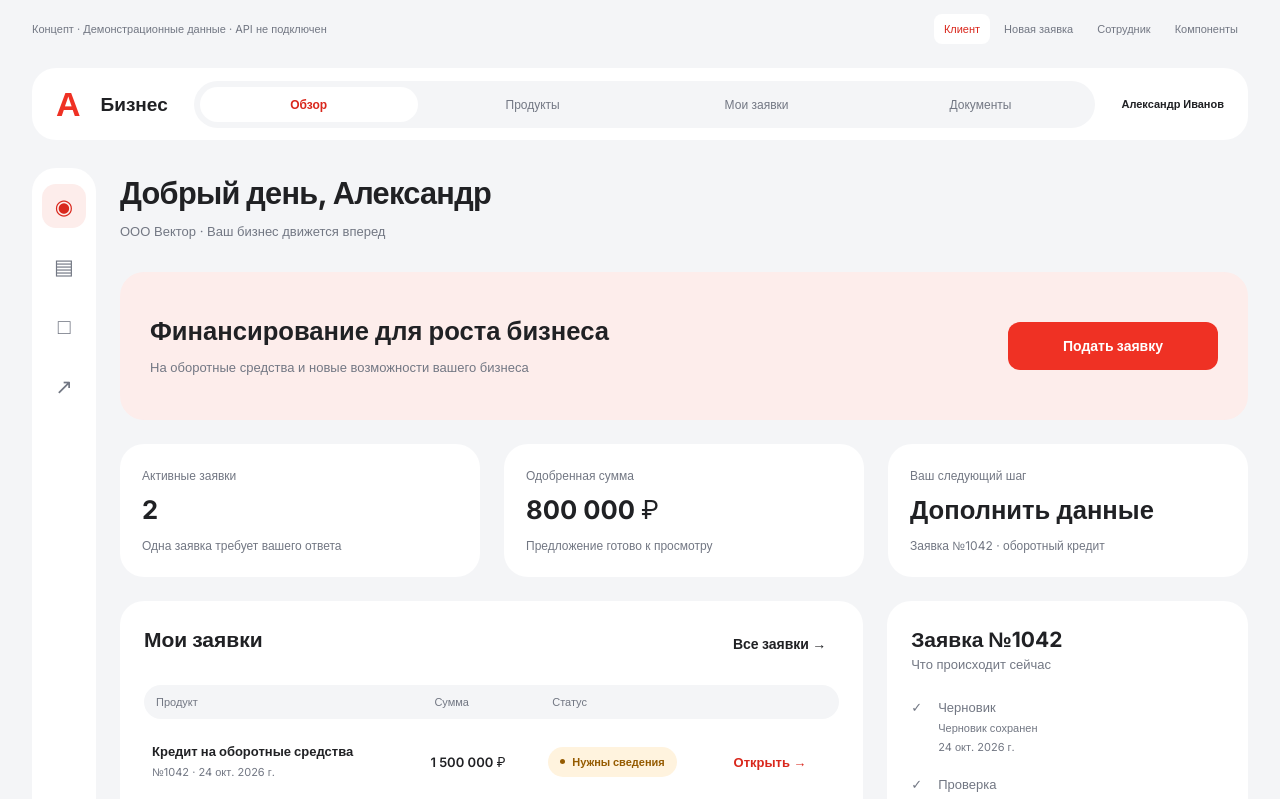
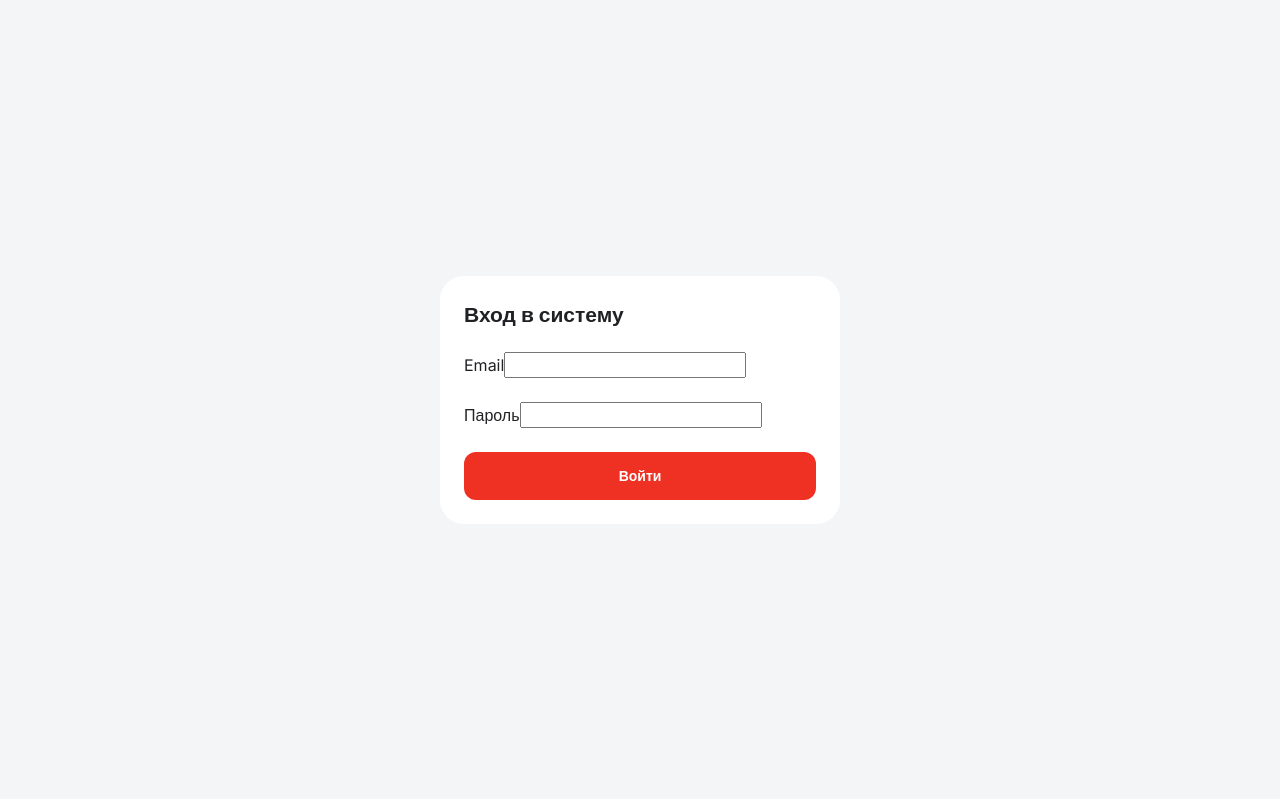
Before and after one commit to wantemira/team-sp1rt, a React (Vite) app in the folder frontend/: page /login in a window 1280 px wide. Shown: the top 799 px of the page. Built offline with nearby package versions, Linux system fonts and the light colour scheme; a web font is replaced by a local one.

Commit message:
feat(auth): setup router, auth context and client pages skeleton

```diff
--- a/frontend/package.json
+++ b/frontend/package.json
@@ -14,7 +14,8 @@
   "dependencies": {
     "@fontsource/inter": "^5.3.0",
     "react": "^19.3.1",
-    "react-dom": "^19.3.1"
+    "react-dom": "^19.3.1",
+    "react-router-dom": "^7.18.4"
   },
   "devDependencies": {
     "@playwright/test": "^1.64.1",
--- a/frontend/src/App.jsx
+++ b/frontend/src/App.jsx
@@ -1,37 +1,88 @@
-import { useState } from 'react'
-import { AppShell, PageHeader } from './components/layout/AppShell'
-import { Button, Card, InlineAlert, StatusBadge } from './components/ui'
-import { ApplicationActions, ApplicationsTable, DocumentList, DocumentUpload, OfferSummary, StatusTimeline } from './components/credit'
-import { ApplicationDemo } from './demo/ApplicationDemo'
-import { DashboardDemo } from './demo/DashboardDemo'
-import { EmployeeDemo } from './demo/EmployeeDemo'
-import { ComponentsDemo } from './demo/ComponentsDemo'
-import { demoApplications } from './demo/fixtures'
-const views = ['dashboard', 'application', 'employee', 'components', 'applications', 'documents', 'detail']
+import { BrowserRouter, Routes, Route, Navigate } from 'react-router-dom';
+import { AuthProvider, useAuth } from './context/AuthContext';
+import LoginPage from './pages/LoginPage';
+
+// Компоненты-заглушки для кабинетов (пока просто текст)
+import { AppShell } from './components/layout/AppShell';
+import { ComponentsDemo } from './demo/ComponentsDemo';
+
+// Защитник маршрутов
+function ProtectedRoute({ children, allowedRole }) {
+  const { user } = useAuth();
+
+  if (!user) return <Navigate to="/login" replace />;
+  if (allowedRole && user.role !== allowedRole) {
+    // Если клиент пытается зайти к сотруднику — выкидываем его в его кабинет
+    return <Navigate to={user.role === 'client' ? '/client' : '/employee/applications'} replace />;
+  }
+  return children;
+}
+
+// Заглушка для Главной клиента
+function ClientDashboard() {
+  const { user, logout } = useAuth();
+  return (
+    <AppShell role="client" activeItem="dashboard" userName={user.name || 'Клиент'} onNavigate={() => {}}>
+      <h1>Кабинет клиента</h1>
+      <p>Добро пожаловать, {user.email}</p>
+      <button onClick={logout}>Выйти</button>
+    </AppShell>
+  );
+}
+
+// Заглушка для Кабинета сотрудника
+function EmployeeDashboard() {
+  const { user, logout } = useAuth();
+  return (
+    <AppShell role="employee" activeItem="applications" userName={user.name || 'Сотрудник'} onNavigate={() => {}}>
+      <h1>Кабинет сотрудника</h1>
+      <p>Очередь заявок</p>
+      <button onClick={logout}>Выйти</button>
+    </AppShell>
+  );
+}
+
 export default function App() {
-  const [view, setView] = useState(() => {
-    const requested = new URLSearchParams(window.location.search).get('view')
-    return views.includes(requested) ? requested : 'dashboard'
-  })
-  const [selectedId, setSelectedId] = useState(1042)
-  const [notice, setNotice] = useState('')
-  const [employeeSection, setEmployeeSection] = useState('queue')
-  function navigate(next) { setNotice(''); setView(next) }
-  function open(id) { setSelectedId(id); navigate('detail') }
-  const application = demoApplications.find(item => item.id === selectedId) || demoApplications[0]
-  const employee = view === 'employee'
-  const active = employee ? employeeSection : view === 'detail' ? 'applications' : view
-  return <>
-    <div className="demo-toolbar"><span>Концепт · Демонстрационные данные · API не подключен</span><nav aria-label="Примеры экранов">{[['dashboard', 'Клиент'], ['application', 'Новая заявка'], ['employee', 'Сотрудник'], ['components', 'Компоненты']].map(([key, label]) => <button type="button" key={key} aria-pressed={view === key} onClick={() => navigate(key)}>{label}</button>)}</nav></div>
-    <AppShell role={employee ? 'employee' : 'client'} activeItem={active} userName={employee ? 'Сергей Волков' : 'Александр Иванов'} onNavigate={next => { if (employee) setEmployeeSection(next); else navigate(next) }}>
-      {notice && <InlineAlert>{notice}</InlineAlert>}
-      {view === 'dashboard' && <DashboardDemo onNavigate={navigate} onOpen={open} />}
-      {view === 'application' && <ApplicationDemo />}
-      {view === 'employee' && <EmployeeDemo historyOnly={employeeSection === 'history'} />}
-      {view === 'components' && <ComponentsDemo />}
-      {view === 'applications' && <><PageHeader title="Мои заявки" description="Черновики, текущие и завершенные обращения" action={<Button onClick={() => navigate('application')}>Новая заявка</Button>} /><Card><ApplicationsTable applications={demoApplications} onOpen={open} onCreate={() => navigate('application')} /></Card></>}
-      {view === 'detail' && <><PageHeader title={`Заявка №${application.id}`} action={<StatusBadge status={application.status} />} /><div className="form-layout"><Card title="Ход рассмотрения"><StatusTimeline history={application.status_history} /><ApplicationActions nextActions={application.next_actions} onAction={action => setNotice(`Демонстрация: обработчик ${action} для заявки №${application.id}. Подключите API и соответствующий экран подтверждения.`)} /></Card><OfferSummary amount={application.status === 'APPROVED' ? application.approved_amount : application.requested_amount} term={application.requested_term_months} rate={application.approved_rate} approved={application.status === 'APPROVED'} /></div></>}
-      {view === 'documents' && <><PageHeader title="Документы" description="Компоненты защищенной загрузки и скачивания" /><Card><div className="stack"><DocumentUpload onFile={file => setNotice(`Демонстрация: выбран файл «${file.name}». Загрузка на сервер не выполнялась.`)} /><DocumentList documents={[]} onDownload={() => {}} /></div></Card></>}
-    </AppShell>
-  </>
+  return (
+    <AuthProvider>
+      <BrowserRouter>
+        <Routes>
+          {/* Публичный маршрут */}
+          <Route path="/login" element={<LoginPage />} />
+
+          {/* Маршруты клиента */}
+          <Route path="/client/*" element={
+            <ProtectedRoute allowedRole="client">
+              <Routes>
+                <Route path="/" element={<ClientDashboard />} />
+                {/* Сюда позже добавим /applications, /applications/new и т.д. */}
+              </Routes>
+            </ProtectedRoute>
+          } />
+
+          {/* Маршруты сотрудника */}
+          <Route path="/employee/*" element={
+            <ProtectedRoute allowedRole="employee">
+              <Routes>
+                <Route path="/applications" element={<EmployeeDashboard />} />
+                {/* Сюда позже добавим /applications/:id */}
+              </Routes>
+            </ProtectedRoute>
+          } />
+
+          {/* Страница разработки (сохраняем демо по ТЗ) */}
+          <Route path="/dev" element={
+            <div style={{ padding: 20 }}>
+              <h1>Страница разработки</h1>
+              <ComponentsDemo />
+            </div>
+          } />
+
+          {/* Редиректы по умолчанию */}
+          <Route path="/" element={<Navigate to="/login" replace />} />
+          <Route path="*" element={<Navigate to="/login" replace />} />
+        </Routes>
+      </BrowserRouter>
+    </AuthProvider>
+  );
 }
--- /dev/null
+++ b/frontend/src/context/AuthContext.jsx
@@ -0,0 +1,71 @@
+import { createContext, useContext, useState, useEffect } from 'react';
+import { createCreditApi } from '../api/creditApi';
+
+const AuthContext = createContext(null);
+
+export function AuthProvider({ children }) {
+  const [user, setUser] = useState(null);
+  const [loading, setLoading] = useState(true);
+
+  // Создаем API с правильными коллбэками
+  const api = createCreditApi({
+    getToken: () => sessionStorage.getItem('token'),
+    onUnauthorized: () => {
+      sessionStorage.removeItem('token');
+      setUser(null);
+    }
+  });
+
+  useEffect(() => {
+    const token = sessionStorage.getItem('token');
+    if (!token) {
+      setLoading(false);
+      return;
+    }
+
+    api.me()
+      .then(userData => setUser(userData))
+      .catch(() => {
+        sessionStorage.removeItem('token');
+        setUser(null);
+      })
+      .finally(() => setLoading(false));
+  }, []);
+
+  const login = async (email, password) => {
+    // ВРЕМЕННАЯ ЗАГЛУШКА (Пока нет бэка)
+    if (password === '123') {
+      const fakeRole = email.includes('employee') ? 'employee' : 'client';
+      const fakeResponse = {
+        token: 'fake-jwt-token',
+        user: { role: fakeRole, name: email, email: email }
+      };
+      sessionStorage.setItem('token', fakeResponse.token);
+      setUser(fakeResponse.user);
+      return fakeResponse.user.role;
+    }
+
+    // РЕАЛЬНЫЙ КОД (раскомментировать, когда появится бэк)
+    // const response = await api.login({ email, password });
+    // sessionStorage.setItem('token', response.token);
+    // setUser(response.user);
+    // return response.user.role;
+
+    throw new Error('Неверный пароль (введите 123)');
+  };
+
+  const logout = () => {
+    sessionStorage.removeItem('token');
+    setUser(null);
+  };
+
+  if (loading) return <div style={{ padding: 20 }}>Загрузка...</div>;
+
+  return (
+    <AuthContext.Provider value={{ user, login, logout, api }}>
+      {children}
+    </AuthContext.Provider>
+  );
+}
+
+export const useAuth = () => useContext(AuthContext);
--- a/frontend/src/main.jsx
+++ b/frontend/src/main.jsx
@@ -1,8 +1,8 @@
 import { StrictMode } from 'react'
 import { createRoot } from 'react-dom/client'
-import '@fontsource/inter/latin-400.css'
-import '@fontsource/inter/latin-600.css'
-import '@fontsource/inter/latin-700.css'
+import "@fontsource/inter/400.css";
+import "@fontsource/inter/600.css";
+import "@fontsource/inter/700.css";
 import '@fontsource/inter/cyrillic-400.css'
 import '@fontsource/inter/cyrillic-600.css'
 import '@fontsource/inter/cyrillic-700.css'
--- /dev/null
+++ b/frontend/src/pages/LoginPage.jsx
@@ -0,0 +1,67 @@
+import { useState } from 'react';
+import { useNavigate } from 'react-router-dom';
+import { useAuth } from '../context/AuthContext';
+import { Button, Card, InlineAlert } from '../components/ui';
+
+export default function LoginPage() {
+  const [email, setEmail] = useState('');
+  const [password, setPassword] = useState('');
+  const [error, setError] = useState('');
+  const [isSubmitting, setIsSubmitting] = useState(false);
+
+  const { login } = useAuth();
+  const navigate = useNavigate();
+
+  const handleSubmit = async (e) => {
+    e.preventDefault();
+    setError('');
+    setIsSubmitting(true);
+
+    try {
+      const role = await login(email, password);
+      if (role === 'employee') {
+        navigate('/employee/applications');
+      } else {
+        navigate('/client');
+      }
+    } catch (err) {
+      setError(err.message || 'Неверный email или пароль');
+    } finally {
+      setIsSubmitting(false);
+    }
+  };
+
+  return (
+    <div style={{ display: 'flex', justifyContent: 'center', alignItems: 'center', height: '100vh' }}>
+      <Card title="Вход в систему" style={{ width: 400 }}>
+        {error && <InlineAlert type="error">{error}</InlineAlert>}
+
+        <form onSubmit={handleSubmit} className="stack">
+          <label>
+            Email
+            <input
+              type="email"
+              value={email}
+              onChange={e => setEmail(e.target.value)}
+              required
+              disabled={isSubmitting}
+            />
+          </label>
+          <label>
+            Пароль
+            <input
+              type="password"
+              value={password}
+              onChange={e => setPassword(e.target.value)}
+              required
+              disabled={isSubmitting}
+            />
+          </label>
+          <Button type="submit" disabled={isSubmitting}>
+            {isSubmitting ? 'Вход...' : 'Войти'}
+          </Button>
+        </form>
+      </Card>
+    </div>
+  );
+}
```
Also changed, not shown: 1 other file (tests, documents, lock files or other folders).
